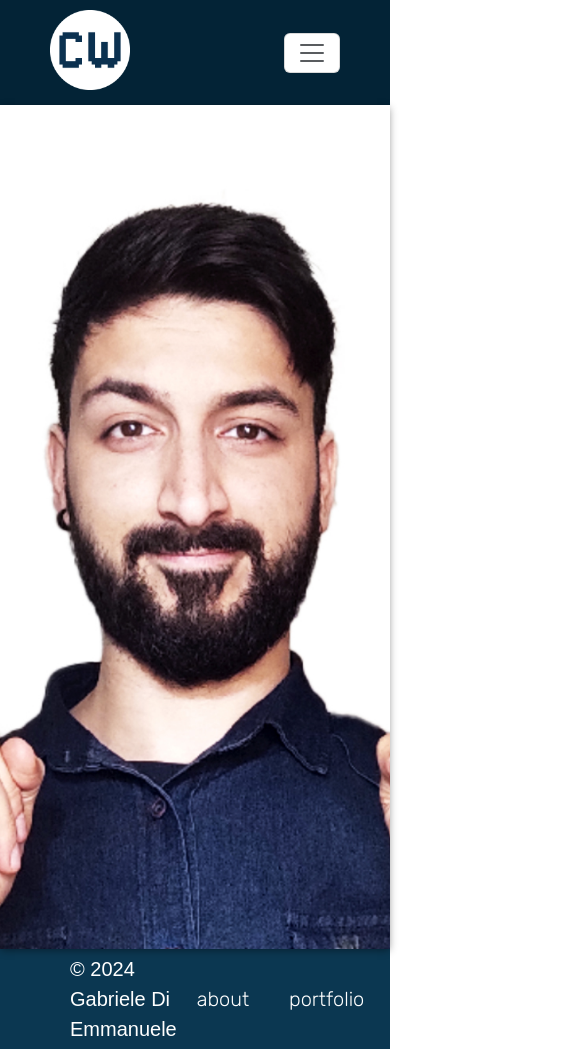
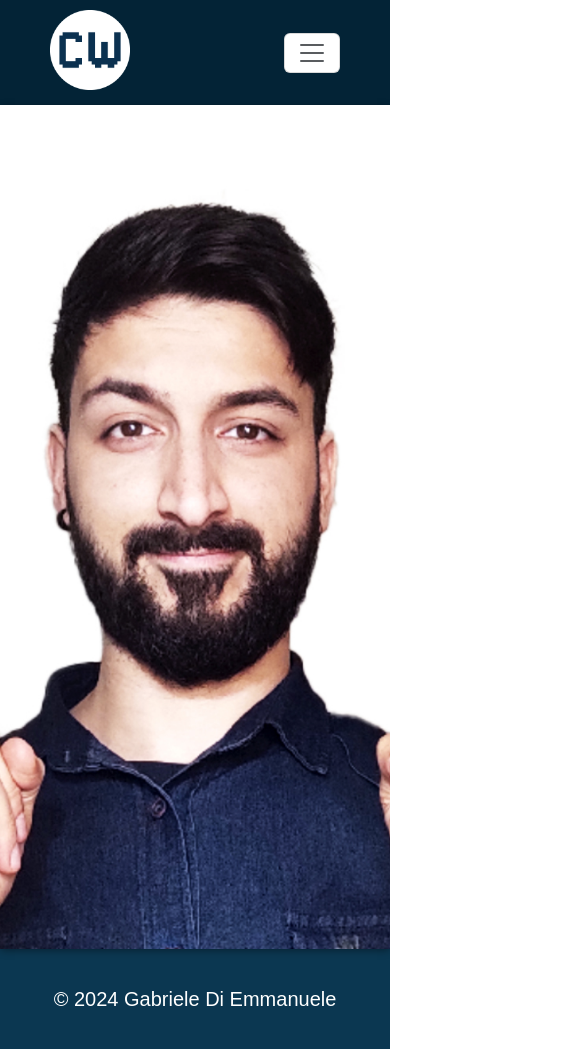
Before and after one commit to gabrielediemmanuele/gabrielediemmanuele.github.io, a Vue app: page / in a window 390 px wide. Shown: the whole page, 584 px wide, since content can reach past the window. Built offline with nearby package versions, Linux system fonts and the light colour scheme.

Commit message:
fix: footer bar responsive

```diff
--- a/src/components/micro-component/footerBar.vue
+++ b/src/components/micro-component/footerBar.vue
@@ -105,4 +105,15 @@ ul {
     }
   }
 }
+
+@media screen and (max-width: 992px) {
+  ul {
+    display: none;
+  }
+  .footer-bar {
+    justify-content: center;
+    align-items: center;
+    padding: 20px 20px 20px 20px;
+  }
+}
 </style>
```
